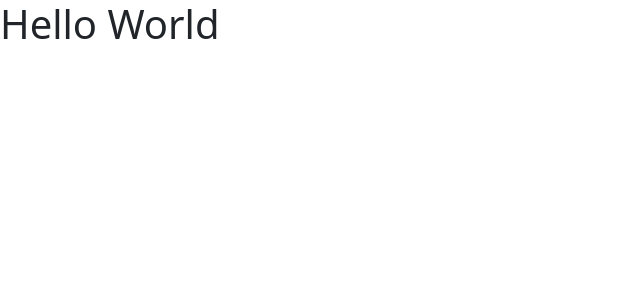
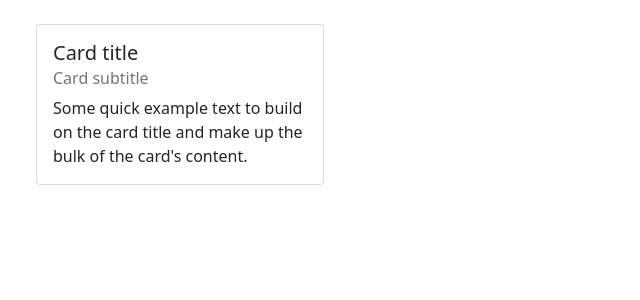
Before and after one commit to donev-stan/Flashcard-Quiz, a React (Create React App) app in the folder flashcard-quiz/: page / in a window 1280 px wide. Shown: the top 300 px of the page, without its empty margins (0-640 px from the left). Built offline with nearby package versions, Linux system fonts and the light colour scheme.

Commit message:
components

```diff
--- a/flashcard-quiz/package.json
+++ b/flashcard-quiz/package.json
@@ -6,9 +6,11 @@
     "@testing-library/jest-dom": "^5.12.0",
     "@testing-library/react": "^11.2.6",
     "@testing-library/user-event": "^12.8.3",
+    "bootstrap": "^5.0.0",
     "react": "^17.0.2",
+    "react-bootstrap": "^1.5.2",
     "react-dom": "^17.0.2",
-    "react-scripts": "4.0.3",
+    "react-scripts": "^3.4.4",
     "web-vitals": "^1.1.2"
   },
   "scripts": {
--- a/flashcard-quiz/public/index.html
+++ b/flashcard-quiz/public/index.html
@@ -10,7 +10,12 @@
             content="Web site created using create-react-app"
         />
         <!-- Bootstrap CSS -->
-    <link href="https://cdn.jsdelivr.net/npm/bootstrap@5.0.0/dist/css/bootstrap.min.css" rel="stylesheet" integrity="sha384-wEmeIV1mKuiNpC+IOBjI7aAzPcEZeedi5yW5f2yOq55WWLwNGmvvx4Um1vskeMj0" crossorigin="anonymous">
+        <link
+            href="https://cdn.jsdelivr.net/npm/bootstrap@5.0.0/dist/css/bootstrap.min.css"
+            rel="stylesheet"
+            integrity="sha384-wEmeIV1mKuiNpC+IOBjI7aAzPcEZeedi5yW5f2yOq55WWLwNGmvvx4Um1vskeMj0"
+            crossorigin="anonymous"
+        />
         <title>React App</title>
     </head>
     <body>
--- a/flashcard-quiz/src/App.js
+++ b/flashcard-quiz/src/App.js
@@ -1,6 +1,40 @@
+import React, { useState } from 'react';
+import FlashcardList from './FlashcardList';
+
 function App() {
+
+  const questions =
+  [
+    {
+      id: 1,
+      question: 'Sample Question?',
+      answer: 'idk',
+      options: [
+        'sample answer',
+        'another answer',
+        'oh no, idc',
+        'seven?'
+      ]
+    },
+    {
+      id: 2,
+      question: 'Sample Question?',
+      answer: 'idk',
+      options: [
+        'sample answer',
+        'another answer',
+        'oh no, idc',
+        'seven?'
+      ]
+    }
+  ]
+;
+
+  const [flashcards, setFlashcards] = useState(questions);
+
+
   return (
-    <h1>Hello World</h1>
+    <FlashcardList flashcards={flashcards} />
   );
 }
 
--- a/flashcard-quiz/src/Flashcard.jsx
+++ b/flashcard-quiz/src/Flashcard.jsx
@@ -1,9 +1,22 @@
-import React from 'react'
+import React from "react";
 
 export default function Flashcard() {
     return (
-        <div>
+        <div className="col">
+
+            <div className="card" style={{ width: "18rem" }}>
+                <div className="card-body">
+                    <h5 className="card-title">Card title</h5>
+                    <h6 className="card-subtitle mb-2 text-muted">
+                        Card subtitle
+                    </h6>
+                    <p className="card-text">
+                        Some quick example text to build on the card title and
+                        make up the bulk of the card's content.
+                    </p>
+                </div>
+            </div>
 
         </div>
-    )
+    );
 }
--- a/flashcard-quiz/src/FlashcardList.jsx
+++ b/flashcard-quiz/src/FlashcardList.jsx
@@ -1,9 +1,12 @@
-import React from 'react'
+import React from "react";
+import Flashcard from "./Flashcard";
 
-export default function FlashcardList() {
+export default function FlashcardList({ flashcards }) {
     return (
-        <div>
-
+        <div className="container m-4">
+            <div className="row">
+                <Flashcard />
+            </div>
         </div>
-    )
+    );
 }
```
Also changed, not shown: 1 other file (tests, documents, lock files or other folders). Lines whose indentation alone changed are shown as unchanged.
